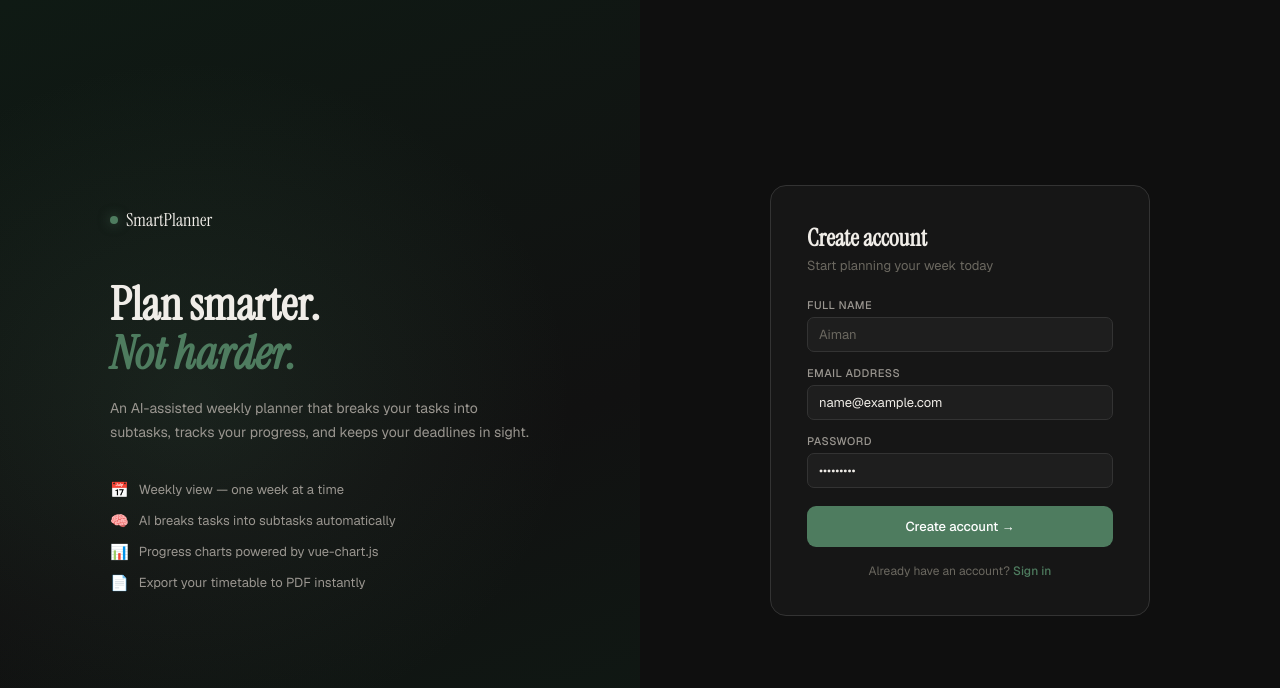
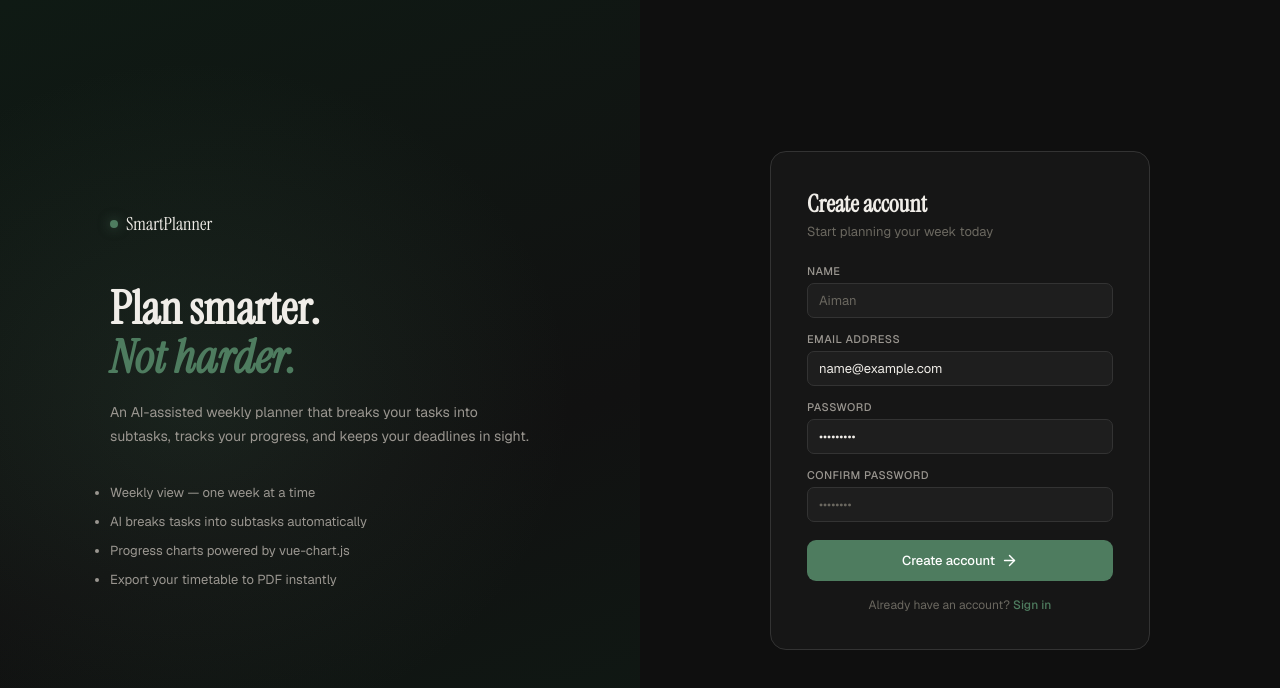
Before and after one commit to maeve34/SWE40006_SmartPlanner, a Vue app in the folder smartplanner-src/: page /#/login in a window 1280 px wide. Both pictures are taken after typing "name@example.com", "Sample123" into the empty fields and a click on the button "Create one". Shown: the top 688 px of the page. Built offline with nearby package versions, Linux system fonts and the light colour scheme.

Commit message:
added error validation for LoginView and added installed lucide icon

```diff
--- a/smartplanner-src/package.json
+++ b/smartplanner-src/package.json
@@ -7,12 +7,13 @@
     "preview": "vite preview"
   },
   "dependencies": {
+    "@lucide/vue": "^1.11.0",
     "chart.js": "^4.4.7",
     "html2pdf.js": "^0.10.2",
+    "pinia": "^2.1.0",
     "vue": "^3.4.0",
     "vue-chartjs": "^5.3.2",
-    "vue-router": "^4.3.0",
-    "pinia": "^2.1.0"
+    "vue-router": "^4.3.0"
   },
   "devDependencies": {
     "@vitejs/plugin-vue": "^5.0.0",
--- a/smartplanner-src/src/assets/main.css
+++ b/smartplanner-src/src/assets/main.css
@@ -17,6 +17,8 @@
   --red:       #C0392B;
   --red-bg:    rgba(192,57,43,0.12);
   --red-bd:    rgba(192,57,43,0.25);
+  --green:     #123f13;
+  --green-bd:  #76c778;
   --amber:     #C4832C;
   --amber-bg:  rgba(196,131,44,0.12);
   --amber-bd:  rgba(196,131,44,0.25);
--- a/smartplanner-src/src/views/LoginView.vue
+++ b/smartplanner-src/src/views/LoginView.vue
@@ -10,8 +10,9 @@
         <p class="ll-p">An AI-assisted weekly planner that breaks your tasks into subtasks, tracks your progress, and keeps your deadlines in sight.</p>
         <div class="features">
           <div class="feat" v-for="f in features" :key="f.icon">
-            <span class="feat-icon">{{ f.icon }}</span>
-            <span class="feat-text">{{ f.text }}</span>
+            <ul>
+              <li class="feat-text">{{ f.text }}</li>
+            </ul>
           </div>
         </div>
       </div>
@@ -20,40 +21,54 @@
     <div class="login-right">
       <div class="form-card">
         <Transition name="tab" mode="out-in">
+          <!-- Login -->
           <div v-if="mode === 'login'" key="login">
             <h2 class="fc-title">Welcome back</h2>
             <p class="fc-sub">Sign in to your account</p>
             <div class="fg">
               <label>Email address</label>
               <input v-model="email" type="email" placeholder="you@example.com" @keyup.enter="handleLogin"/>
+              <div v-if="error.email" class="err-msg">{{ error.email }}</div>
             </div>
             <div class="fg">
               <label>Password</label>
               <input v-model="password" type="password" placeholder="••••••••" @keyup.enter="handleLogin"/>
+              <div v-if="error.password" class="err-msg">{{ error.password }}</div>
             </div>
-            <div v-if="error" class="err-msg">{{ error }}</div>
-            <button class="btn btn-primary full-btn" @click="handleLogin">Sign in →</button>
-            <p class="switch-text">Don't have an account? <button class="switch-btn" @click="mode='register'">Create one</button></p>
+            <div v-if="error.all" class="err-msg">{{ error.all }}</div>
+            <div v-if="success" class="success-msg">{{ success }}</div>
+            <button class="btn btn-primary full-btn" @click="handleLogin">Sign in <ArrowRight size="17" /></button>
+            <p class="switch-text">Don't have an account? <button class="switch-btn" @click="mode='register', resetErrors()">Create one</button></p>
           </div>
 
+          <!-- Register -->
           <div v-else key="register">
             <h2 class="fc-title">Create account</h2>
             <p class="fc-sub">Start planning your week today</p>
             <div class="fg">
-              <label>Full name</label>
+              <label>Name</label>
               <input v-model="name" type="text" placeholder="Aiman"/>
+              <div v-if="error.name" class="err-msg">{{ error.name }}</div>
             </div>
             <div class="fg">
               <label>Email address</label>
               <input v-model="email" type="email" placeholder="you@example.com"/>
+              <div v-if="error.email" class="err-msg">{{ error.email }}</div>
             </div>
             <div class="fg">
               <label>Password</label>
               <input v-model="password" type="password" placeholder="••••••••"/>
+              <div v-if="error.password" class="err-msg">{{ error.password}}</div>
             </div>
-            <div v-if="error" class="err-msg">{{ error }}</div>
-            <button class="btn btn-primary full-btn" @click="handleRegister">Create account →</button>
-            <p class="switch-text">Already have an account? <button class="switch-btn" @click="mode='login'">Sign in</button></p>
+            <div class="fg">
+              <label>Confirm Password</label>
+              <input v-model="cfmPassword" type="password" placeholder="••••••••"/>
+              <div v-if="error.cfmPassword" class="err-msg">{{ error.cfmPassword }}</div>
+            </div>
+
+            <div v-if="error.all" class="err-msg">{{ error.all }}</div>
+            <button class="btn btn-primary full-btn" @click="handleRegister">Create account <ArrowRight size="17"/></button>
+            <p class="switch-text">Already have an account? <button class="switch-btn" @click="mode='login', resetErrors()">Sign in</button></p>
           </div>
         </Transition>
       </div>
@@ -64,55 +79,268 @@
   import { ref } from 'vue'
   import { useRouter } from 'vue-router'
   import { useAuthStore } from '@/stores/index.js'
+  import { ArrowRight } from '@lucide/vue';
   const auth = useAuthStore()
   const router = useRouter()
   const mode = ref('login')
-const name = ref(''), email = ref(''), password = ref(''), error = ref('')
+  const success = ref('')
+  const error = ref({
+    all: '',
+    name: '',
+    email: '',
+    password: '',
+    cfmPassword: ''
+  })
+  const name = ref('')
+  const email = ref('')
+  const password = ref('')
+  const cfmPassword = ref('')
   const features = [
-  { icon: '📅', text: 'Weekly view — one week at a time' },
-  { icon: '🧠', text: 'AI breaks tasks into subtasks automatically' },
-  { icon: '📊', text: 'Progress charts powered by vue-chart.js' },
-  { icon: '📄', text: 'Export your timetable to PDF instantly' },
+    { text: 'Weekly view — one week at a time' },
+    { text: 'AI breaks tasks into subtasks automatically' },
+    { text: 'Progress charts powered by vue-chart.js' },
+    { text: 'Export your timetable to PDF instantly' },
   ]
+  // reset errors
+  function resetErrors() {
+    error.value = {
+      all: '',
+      name: '',
+      email: '',
+      password: '',
+      cfmPassword: ''
+    }
+    success.value = ''
+  }
   function handleLogin() {
-  error.value = ''
-  if (!email.value || !password.value) { error.value = 'Please fill in all fields.'; return }
+    resetErrors()
+    if (!email.value && !password.value) {
+      error.value.all = 'Please fill in all fields.';
+      return
+    }
+
+    if (!email.value){
+      error.value.email = 'Please fill in your email.';
+    } else if(!/^\S+@\S+\.\S+$/.test(email.value)) {
+      error.value.email = 'Invalid email format';
+    }
+
+    if (!password.value){
+      error.value.password = 'Please fill in your password.';
+    } else if(!/^(?=.*[$%^&*]).{8,}$/.test(password.value)) {
+      error.value.password = 'Invalid password format';
+    }
+
+    // stop if any field
+    if (error.value.email || error.value.password) return
+
     auth.login(email.value.split('@')[0], email.value)
     router.push('/dashboard')
   }
   function handleRegister() {
-  error.value = ''
-  if (!name.value || !email.value || !password.value) { error.value = 'Please fill in all fields.'; return }
-  auth.login(name.value, email.value)
-  router.push('/dashboard')
+    resetErrors()
+    if (!name.value && !email.value && !password.value && !cfmPassword.value) {
+      error.value.all = 'Please fill in all fields.';
+      return
+    }
+    if (!name.value){
+      error.value.name = 'Please fill in your name.';
+    }
+
+    if (!email.value){
+      error.value.email = 'Please fill in your email.';
+    }else if(!/^\S+@\S+\.\S+$/.test(email.value)) {
+      error.value.email = 'Invalid email format.';
+    }
+
+    if (!password.value){
+      error.value.password = 'Please fill in your password.';
+    } else if(!/^(?=.*[$%^&*]).{8,}$/.test(password.value)) {
+      error.value.password = 'Invalid password format.';
+    }
+
+    if (!cfmPassword.value){
+      error.value.cfmPassword = 'Please confirm your password.';
+    } else if (password.value !== cfmPassword.value){
+      error.value.cfmPassword = 'Passwords do not match.'
+    }
+
+    if (
+      error.value.name ||
+      error.value.email ||
+      error.value.password ||
+      error.value.cfmPassword
+    ) return
+
+    // switch mode back to prompt user to login after successful registration
+    success.value = 'Account created! Please sign in.'
+    setTimeout(() => success.value = '', 3000)
+    mode.value = 'login'
+    password.value = ''
+    cfmPassword.value = ''
   }
 </script>
 <style scoped>
-.login-page { display:grid;grid-template-columns:1fr 1fr;min-height:100vh; }
-.login-left { background:linear-gradient(160deg,#0F1A14 0%,#111 60%,#0F1A14 100%);padding:60px;display:flex;align-items:center;justify-content:center;position:relative;overflow:hidden; }
-.login-left::before { content:'';position:absolute;inset:0;background:radial-gradient(ellipse at 30% 50%,rgba(78,124,95,.15),transparent 60%); }
-.ll-content { position:relative;z-index:1;max-width:420px; }
-.brand { display:flex;align-items:center;gap:8px;margin-bottom:48px; }
-.brand-dot { width:8px;height:8px;border-radius:50%;background:var(--accent);box-shadow:0 0 12px rgba(78,124,95,.6); }
-.brand-name { font-family:'Instrument Serif',serif;font-size:18px;color:var(--text); }
-.ll-h { font-family:'Instrument Serif',serif;font-size:46px;line-height:1.08;color:var(--text);margin-bottom:18px; }
-.ll-h em { color:var(--accent);font-style:italic; }
-.ll-p { font-size:14px;color:var(--muted2);line-height:1.7;margin-bottom:36px; }
-.features { display:flex;flex-direction:column;gap:12px; }
-.feat { display:flex;align-items:center;gap:10px; }
-.feat-icon { font-size:15px; }
-.feat-text { font-size:13px;color:var(--muted2); }
-.login-right { background:var(--bg);display:flex;align-items:center;justify-content:center;padding:40px; }
-.form-card { background:var(--surface);border:1px solid var(--border2);border-radius:16px;padding:36px;width:380px;max-width:100%; }
-.fc-title { font-family:'Instrument Serif',serif;font-size:24px;color:var(--text);margin-bottom:4px; }
-.fc-sub { font-size:13px;color:var(--muted);margin-bottom:24px; }
-.fg { margin-bottom:14px; }
-.err-msg { font-size:12px;color:#E05A4E;background:var(--red-bg);border:1px solid var(--red-bd);border-radius:7px;padding:8px 12px;margin-bottom:12px; }
-.full-btn { width:100%;padding:12px;font-size:13px;justify-content:center;border-radius:9px;margin-top:4px; }
-.switch-text { font-size:12px;color:var(--muted);text-align:center;margin-top:16px; }
-.switch-btn { background:none;border:none;color:var(--accent);cursor:pointer;font-size:12px;font-family:'Geist',sans-serif;font-weight:500; }
-.switch-btn:hover { color:#6BB896; }
-.tab-enter-active,.tab-leave-active { transition:opacity .15s ease,transform .15s ease; }
-.tab-enter-from { opacity:0;transform:translateX(10px); }
-.tab-leave-to { opacity:0;transform:translateX(-10px); }
+.login-page {
+  display:grid;
+  grid-template-columns:1fr 1fr;
+  min-height:100vh;
+}
+.login-left {
+  background:linear-gradient(160deg,#0F1A14 0%,#111 60%,#0F1A14 100%);
+  padding:60px;
+  display:flex;
+  align-items:center;
+  justify-content:center;
+  position:relative;
+  overflow:hidden;
+}
+.login-left::before {
+  content:'';
+  position:absolute;
+  inset:0;
+  background:radial-gradient(ellipse at 30% 50%,rgba(78,124,95,.15),
+  transparent 60%);
+}
+.ll-content {
+  position:relative;
+  z-index:1;
+  max-width:420px;
+}
+.brand {
+  display:flex;
+  align-items:center;
+  gap:8px;
+  margin-bottom:48px;
+}
+.brand-dot {
+  width:8px;
+  height:8px;
+  border-radius:50%;
+  background:var(--accent);
+  box-shadow:0 0 12px rgba(78,124,95,.6);
+}
+.brand-name {
+  font-family:'Instrument Serif',serif;
+  font-size:18px;
+  color:var(--text);
+}
+.ll-h {
+  font-family:'Instrument Serif',serif;
+  font-size:46px;
+  line-height:1.08;
+  color:var(--text);
+  margin-bottom:18px;
+}
+.ll-h em {
+  color:var(--accent);
+  font-style:italic;
+}
+.ll-p {
+  font-size:14px;
+  color:var(--muted2);
+  line-height:1.7;
+  margin-bottom:36px;
+}
+.features {
+  display:flex;
+  flex-direction:column;
+  gap:12px;
+}
+.feat {
+  display:flex;
+  align-items:center;
+  gap:10px;
+}
+.feat-icon {
+  font-size:15px;
+}
+.feat-text {
+  font-size:13px;
+  color:var(--muted2);
+}
+.login-right {
+  background:var(--bg);
+  display:flex;
+  align-items:center;
+  justify-content:center;
+  padding:40px;
+}
+.form-card {
+  background:var(--surface);
+  border:1px solid var(--border2);
+  border-radius:16px;
+  padding:36px;
+  width:380px;
+  max-width:100%;
+}
+.fc-title {
+  font-family:'Instrument Serif',serif;
+  font-size:24px;
+  color:var(--text);
+  margin-bottom:4px;
+}
+.fc-sub {
+  font-size:13px;
+  color:var(--muted);
+  margin-bottom:24px;
+}
+.fg {
+  margin-bottom:14px;
+}
+.err-msg {
+  font-size:12px;
+  color:#E05A4E;
+  background:var(--red-bg);
+  border:1px solid var(--red-bd);
+  border-radius:7px;
+  padding:8px 12px;
+  margin-bottom:12px;
+}
+.success-msg {
+  font-size: 12px;
+  color: #86c688;
+  background: var(--green);
+  border: 1px solid var(--green-bd);
+  border-radius: 7px;
+  padding: 8px 12px;
+  margin-bottom: 12px;
+}
+.full-btn {
+  width:100%;
+  padding:12px;
+  font-size:13px;
+  justify-content:center;
+  border-radius:9px;
+  margin-top:4px;
+}
+.switch-text {
+  font-size:12px;
+  color:var(--muted);
+  text-align:center;
+  margin-top:16px;
+}
+.switch-btn {
+  background:none;
+  border:none;
+  color:var(--accent);
+  cursor:pointer;
+  font-size:12px;
+  font-family:'Geist',sans-serif;
+  font-weight:500; }
+.switch-btn:hover {
+  color:#6BB896;
+}
+.tab-enter-active,.tab-leave-active {
+  transition:opacity .15s ease,
+  transform .15s ease;
+}
+.tab-enter-from {
+  opacity:0;
+  transform:translateX(10px);
+}
+.tab-leave-to {
+  opacity:0;
+  transform:translateX(-10px);
+}
 </style>
```
Also changed, not shown: 1 other file (tests, documents, lock files or other folders). Lines whose indentation alone changed are shown as unchanged.
